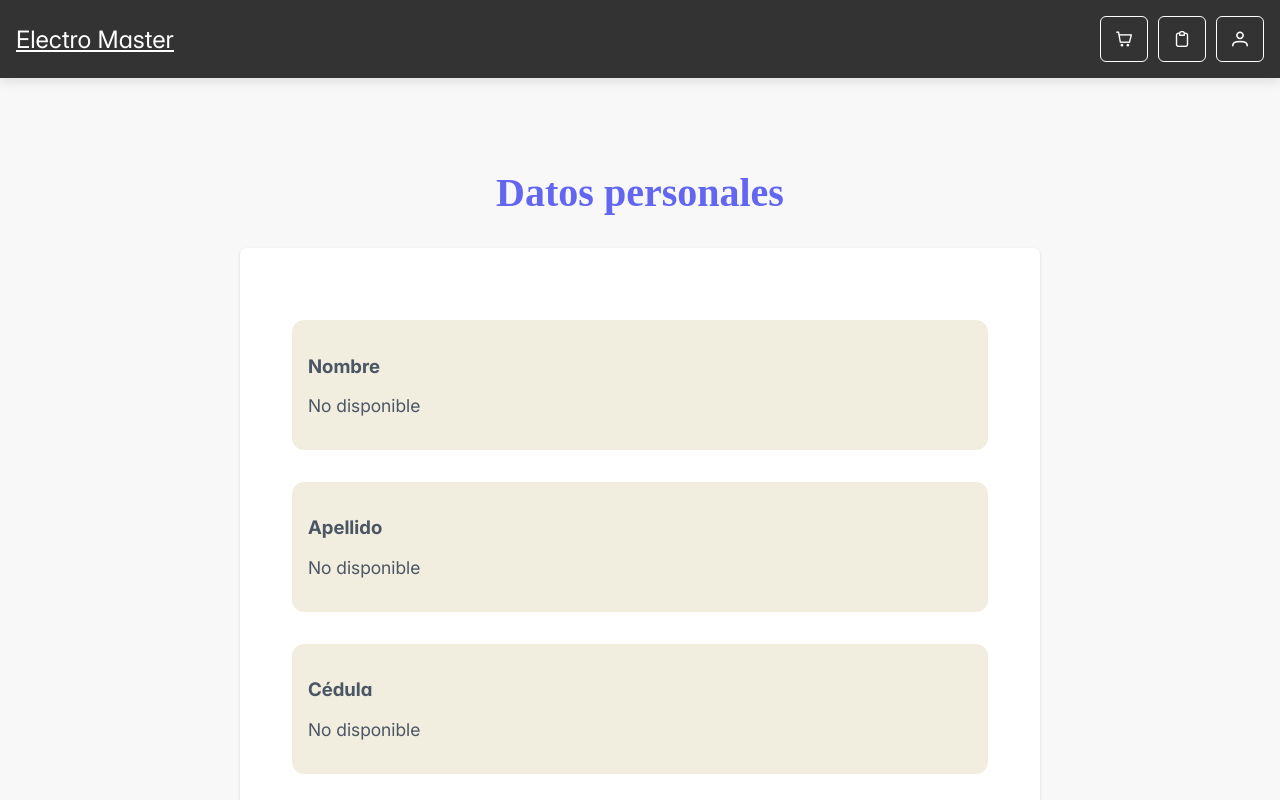
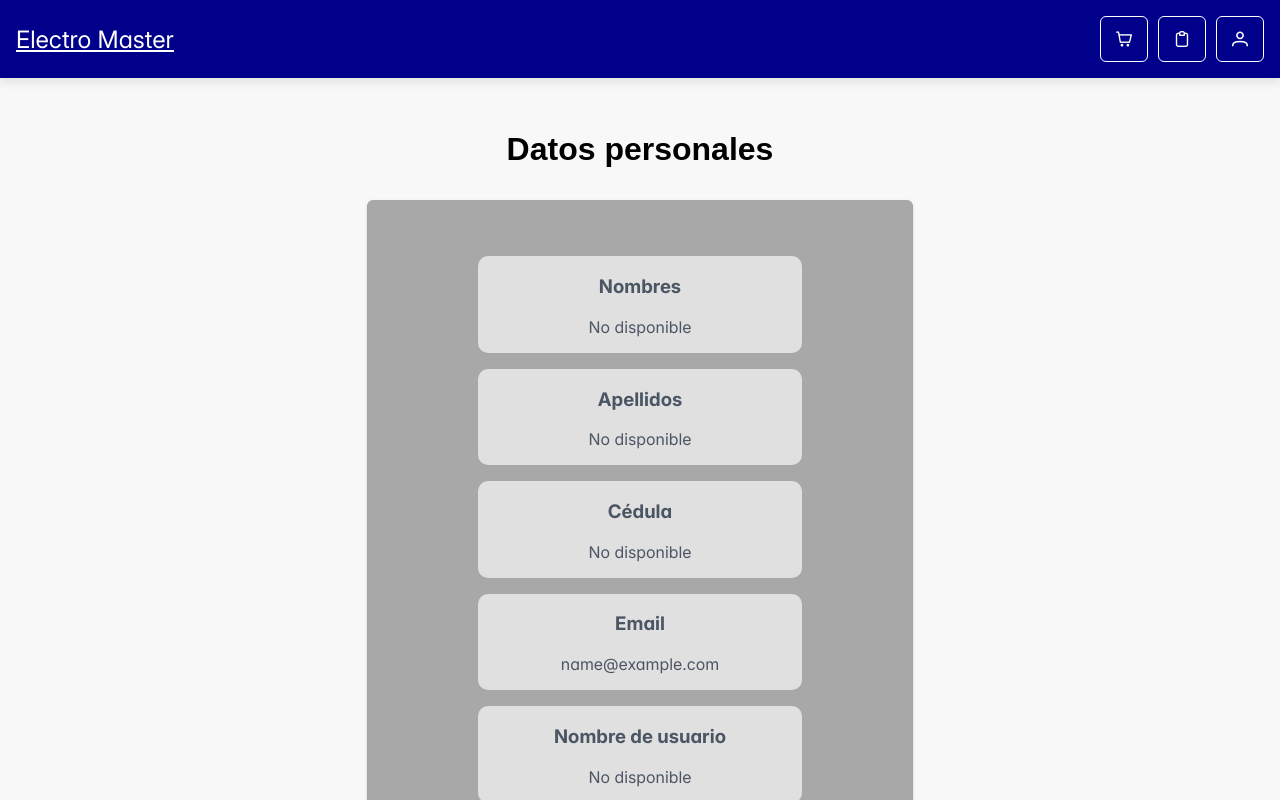
Before and after one commit to Fedex95/kingdomPC, a React (Create React App) app: page /perfil in a window 1280 px wide. Shown: the top 800 px of the page. Built offline with nearby package versions, Linux system fonts and the light colour scheme; no server answers; sample sign-in values are in the browser's storage.

Commit message:
diseño final maybe

```diff
--- a/src/components/Cart.jsx
+++ b/src/components/Cart.jsx
@@ -162,9 +162,16 @@ function Cart({ userData }) {
                             <Card key={item.id} className="cart-item">
                                 <div className="cart-item-content">
                                     <img
-                                        src={item.producto?.imagen}
+                                        src={item.producto?.imagenURL}
                                         alt={item.producto?.nombre}
                                         className="cart-item-image"
+                                        style={{
+                                            width: '100%',
+                                            maxHeight: '200px',
+                                            objectFit: 'cover',
+                                            borderRadius: '10px',
+                                            marginBottom: '15px',
+                                        }}
                                         onError={(e) => {
                                             e.target.onerror = null;
                                             e.target.style.display = 'none';
--- a/src/components/Home.jsx
+++ b/src/components/Home.jsx
@@ -5,6 +5,7 @@ import { Button } from 'primereact/button';
 import { InputNumber } from 'primereact/inputnumber';
 import { Dialog } from 'primereact/dialog';
 import { Toast } from 'primereact/toast';
+
 
 function Home({ userData }) {
     const toast = useRef(null);
@@ -187,9 +188,11 @@ function Home({ userData }) {
 
     const menuTemplate = (producto) => {
         return (
+            <div>
                 <Card
                     className="menu-card p-mr-3 p-shadow-2"
                     style={{
+                        textAlign:'justify',
                         height: '450px',
                         display: 'flex',
                         flexDirection: 'column',
@@ -197,7 +200,8 @@ function Home({ userData }) {
                         marginBottom: '20px',
                         maxWidth: '300px',
                         marginRight: '15px',
-                    marginLeft: '15px'
+                        marginLeft: '15px',
+                        backgroundColor: ''
                     }}
                     onClick={() => openDialog(producto)}
                 >
@@ -221,7 +225,8 @@ function Home({ userData }) {
                             flexDirection: 'column',
                             justifyContent: 'space-between',
                             padding: '15px',
-                        flexGrow: 1
+                            flexGrow: 1,
+                            backgroundColor: ''
                         }}
                     >
                         <h3
@@ -277,6 +282,7 @@ function Home({ userData }) {
                         </div>
                     </div>
                 </Card>
+            </div>
         );
     };
 
@@ -302,10 +308,10 @@ function Home({ userData }) {
     ];
 
     return (
-        <>
+        <div>
             <Toast ref={toast} />
             <div style={{ marginBottom: '20px' }}>
-                <Carousel
+                <Carousel className='card-container'
                     value={featuredProducts}
                     itemTemplate={menuTemplate}
                     numVisible={3}
@@ -329,6 +335,7 @@ function Home({ userData }) {
                     borderRadius: '10px',
                     backgroundColor: '#f5f5f5',
                     boxShadow: '0 4px 8px rgba(0, 0, 0, 0.1)',
+                    textAlign:'center'
                 }}
                 onHide={() => setDialogVisible(false)}
                 modal
@@ -342,9 +349,7 @@ function Home({ userData }) {
                         borderRadius: '10px',
                         padding: '20px',
                         marginTop: '10px',
-                        boxShadow: '0px 4px 15px rgba(0,0,0,0.1)',
                         textAlign: 'center',
-                        transition: 'all 0.3s ease',
                     }}
                 >
                     <img
@@ -356,12 +361,8 @@ function Home({ userData }) {
                             maxHeight: '200px',
                             objectFit: 'cover',
                             borderRadius: '10px',
-                            boxShadow: '0px 4px 8px rgba(0, 0, 0, 0.2)',
                             marginBottom: '15px',
-                            transition: 'transform 0.3s ease',
                         }}
-                        onMouseOver={(e) => (e.target.style.transform = 'scale(1.05)')}
-                        onMouseOut={(e) => (e.target.style.transform = 'scale(1)')}
                     />
                     <h3
                         style={{
@@ -471,7 +472,7 @@ function Home({ userData }) {
                     )}
                 </div>
             </Dialog>
-        </>
+        </div>
     );
 }
 
--- a/src/components/Navbar.jsx
+++ b/src/components/Navbar.jsx
@@ -6,7 +6,6 @@ import { Menu } from 'primereact/menu';
 import 'primereact/resources/themes/lara-light-indigo/theme.css';
 import 'primereact/resources/primereact.min.css';
 import 'primeicons/primeicons.css';
-
 
 
 function Navbar({ cartItemsCount, handleNavigation, userMenuItems, userMenu, userData }) {
@@ -19,7 +18,7 @@ function Navbar({ cartItemsCount, handleNavigation, userMenuItems, userMenu, use
                 alignItems: 'center',
                 padding: '1rem',
                 boxShadow: '0px 4px 10px rgba(0, 0, 0, 0.1)',
-                backgroundColor: '#333',
+                backgroundColor: 'darkblue',
                 color: 'white'
             }}
         >
@@ -30,7 +29,7 @@ function Navbar({ cartItemsCount, handleNavigation, userMenuItems, userMenu, use
             </Link>
 
             <div style={{ display: 'flex', alignItems: 'center', gap: '10px' }}>
-                {/* Pasamos userData al componente Notificaciones */}
+                {/*userData*/}
 
                 <div>
                     <p>{userData?.nombre || ''}</p>
--- a/src/components/PerfilUsuario.jsx
+++ b/src/components/PerfilUsuario.jsx
@@ -8,11 +8,11 @@ export default function Profile({ userData }) {
             <Card className="profile-card">
                 <div className="profile-info">
                     <div className="profile-item">
-                        <h3>Nombre</h3>
+                        <h3>Nombres</h3>
                         <p>{userData?.nombre || 'No disponible'}</p>
                     </div>
                     <div className="profile-item">
-                        <h3>Apellido</h3>
+                        <h3>Apellidos</h3>
                         <p>{userData?.apellido || 'No disponible'}</p>
                     </div>
                     <div className="profile-item">
@@ -38,5 +38,6 @@ export default function Profile({ userData }) {
                 </div>
             </Card>
         </div>
+
     );
 }
--- a/src/components/Register.jsx
+++ b/src/components/Register.jsx
@@ -120,7 +120,7 @@ function Register() {
           <h1>Ingrese sus datos personales</h1>
           <div className="form-group">
             <div>
-              <label htmlFor="nombre">Nombre</label>
+              <label htmlFor="nombre">Nombres</label>
               <InputText
                 id="nombre"
                 name="nombre"
@@ -130,7 +130,7 @@ function Register() {
               />
             </div>
             <div>
-              <label htmlFor="apellido">Apellido</label>
+              <label htmlFor="apellido">Apellidos</label>
               <InputText
                 id="apellido"
                 name="apellido"
--- a/src/styles/Profile.css
+++ b/src/styles/Profile.css
@@ -1,41 +1,37 @@
+
 .profile-container {
-    padding: 2rem 4rem;
-    background: var(--background-light);
-    min-height: calc(100vh - 80px);
-    width: 100%;
+    margin-left: 20%;
+    margin-right: 20%;
 }
 
 .profile-title {
     text-align: center;
-    color: var(--primary-color);
-    font-family: 'Playfair Display', serif;
-    font-size: 2.5rem;
+    color: black;
+    font-family: 'Arial';
+    font-size: 2rem;
     margin-bottom: 2rem;
 }
 
 .profile-card {
-    max-width: 800px;
-    margin: 0 auto;
-    padding: 2rem;
+    text-align: center;
+    background-color: #a8a8a8;
+    max-width: 700px;
+    margin-top: 1rem;
+    margin-left: 10%;
+    margin-right: 10%;
 }
 
 .profile-info {
+    text-align: center;
     display: grid;
-    gap: 2rem;
+    margin-left: 10%;
+    margin-right: 10%;
 }
 
 .profile-item {
-    padding: 1rem;
-    background: #f1eee0;
-    border-radius: 12px;
+    background: #e0e0e0;
+    border-radius: 10px;
+    margin-top: 1rem;
+    margin-left: 10%;
+    margin-right: 10%;
 }
-
-.profile-item h3 {
-    color: var(--secondary-color);
-    margin-bottom: 0.5rem;
-}
-
-.profile-item p {
-    color: var(--text-dark);
-    font-size: 1.1rem;
-}
```
Lines whose indentation alone changed are shown as unchanged.
